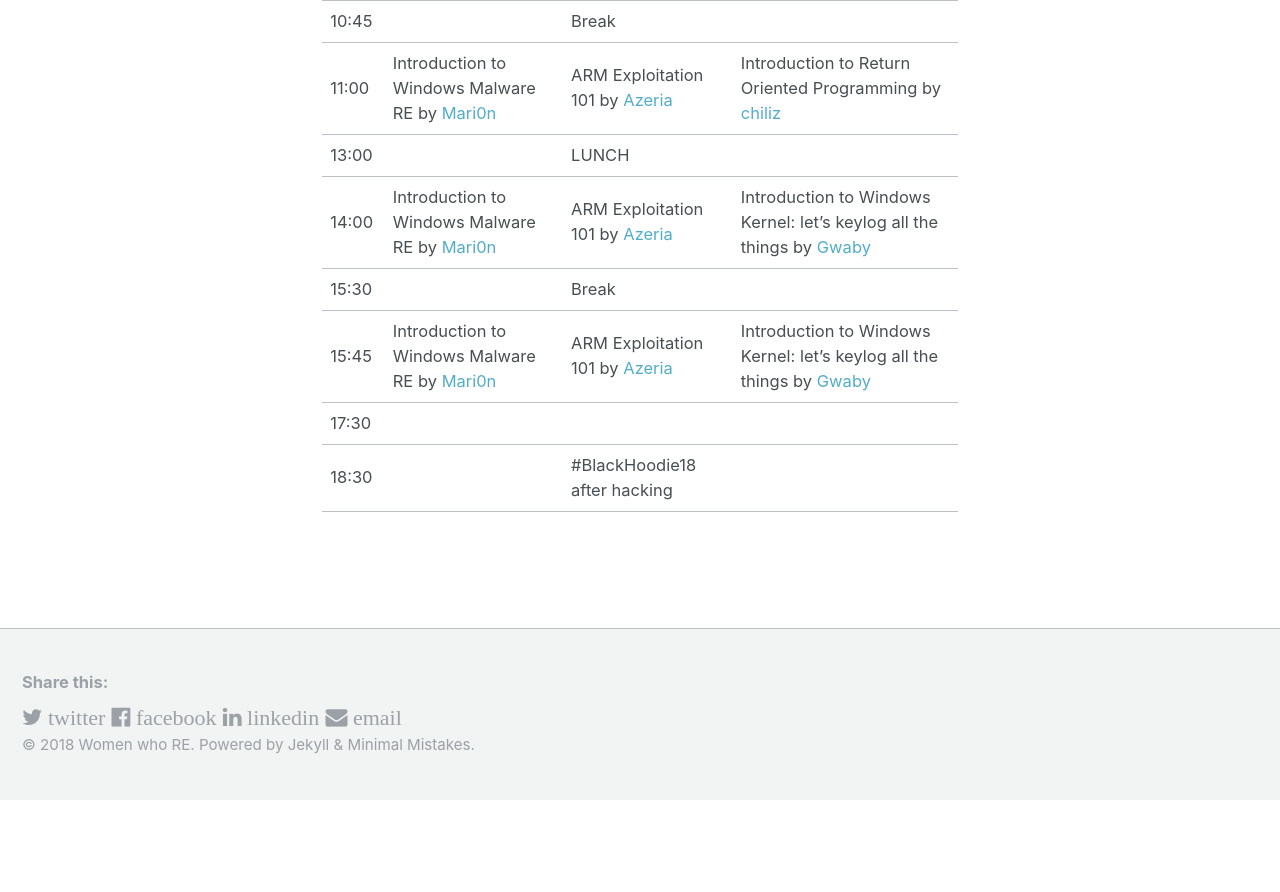
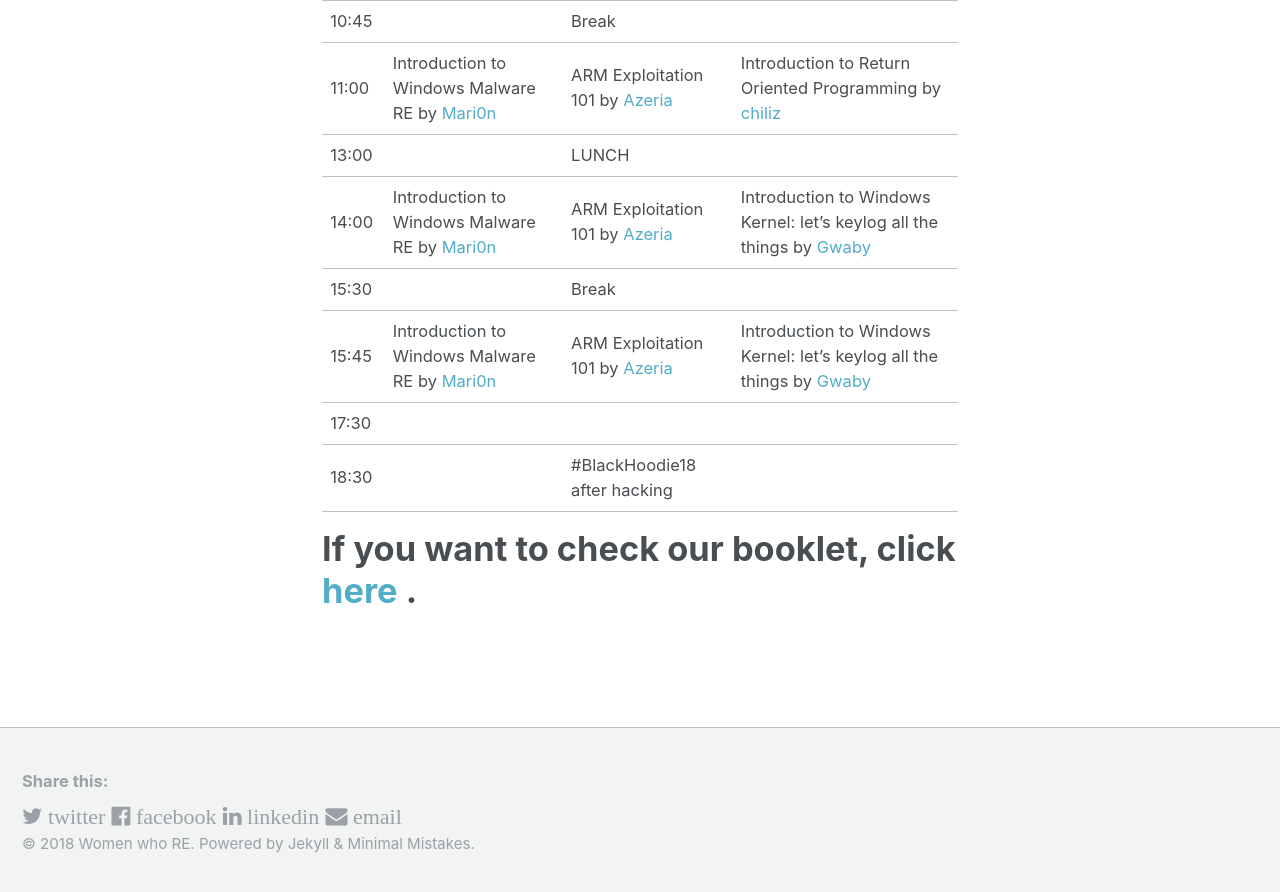
Before and after one commit to blackhoodieRE/blackhoodiere.github.io, a Jekyll site: the page built from _pages/schedule.md, in a window 1280 px wide and 900 px high, scrolled down 2599 px. Shown: the top 892 px of the window. Built offline with Jekyll 4.4.1, drawn with Linux system fonts in a browser that asks for light colours; before the commit the page ends 3399 px from its top, so only the background shows below that.

Commit message:
adding the booklet to the schedule

```diff
--- a/_pages/schedule.md
+++ b/_pages/schedule.md
@@ -62,3 +62,6 @@ header:
 |15:45| Introduction to Windows Malware RE by [Mari0n](https://twitter.com/pinkflawd) | ARM Exploitation 101 by [Azeria](https://twitter.com/Fox0x01) | Introduction to Windows Kernel: let's keylog all the things by [Gwaby](https://twitter.com/pwissenlit) |
 |17:30|   |   |   |
 |18:30|   | #BlackHoodie18 after hacking  |   |
+
+
+# If you want to check our booklet, click [here](https://latexonline.cc/pending?git=https%3A%2F%2Fgithub.com%2FblackhoodieRE%2Fblackhoodie_booklet&target=booklet_2018.tex&command=xelatex&trackId=1534706493534) .
```
